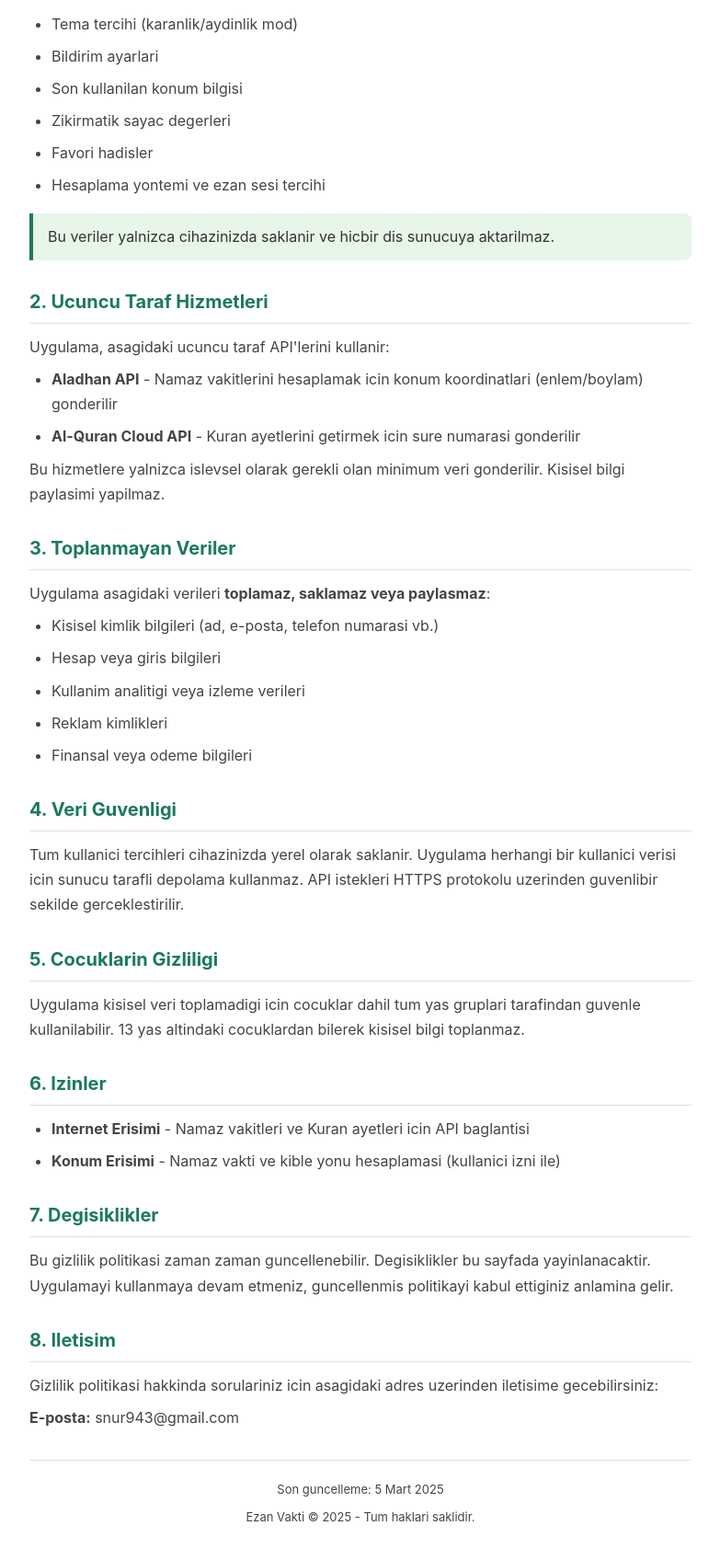
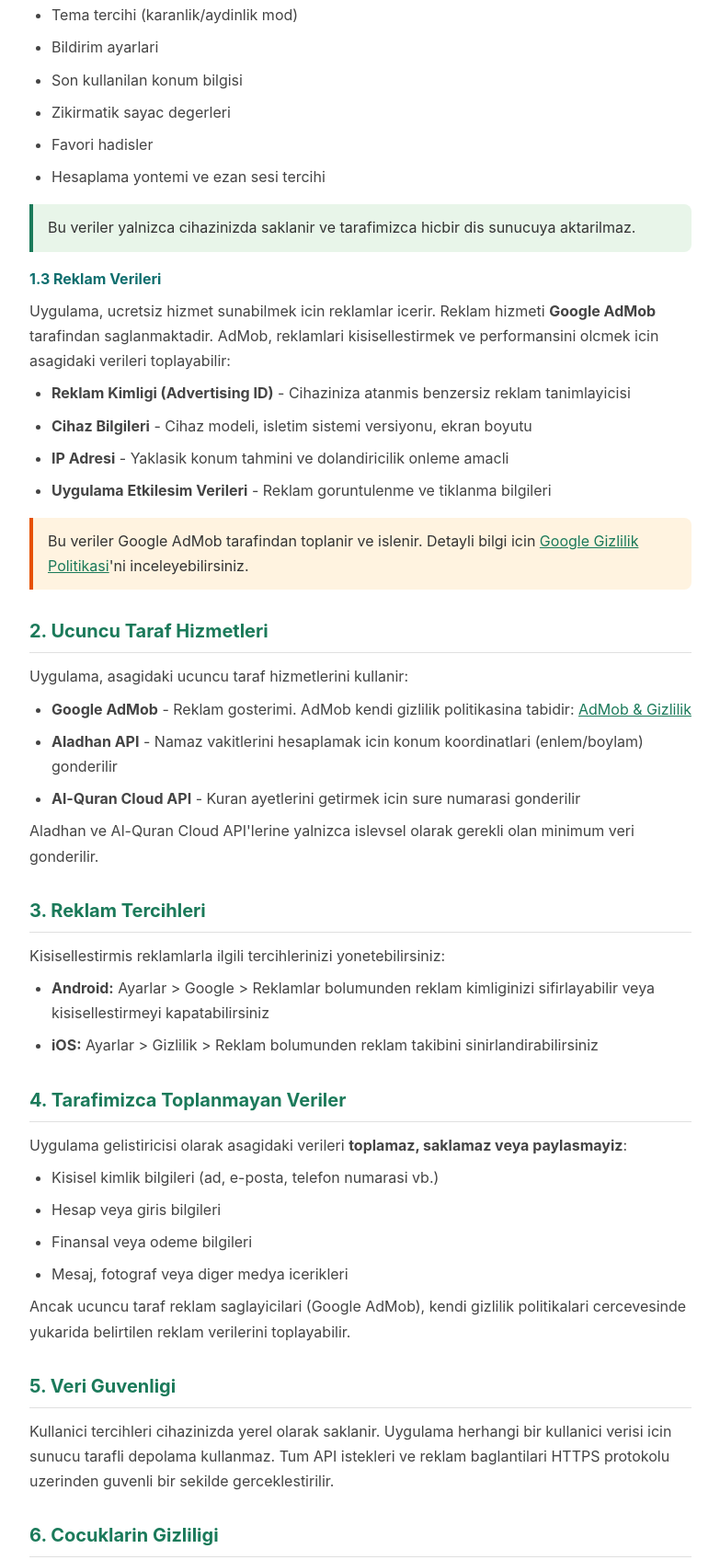
Before and after one commit to kutgulsaitnuri-wq/ezan-vakti-privacy, a plain HTML site: page index.html in a window 1280 px wide. Shown: the part 715-2411 px from the top of the page at 92% size, without its empty margins (248-1031 px from the left). Drawn offline with Linux system fonts and the light colour scheme.

Commit message:
Reklam (Google AdMob) gizlilik bilgileri eklendi

```diff
--- a/index.html
+++ b/index.html
@@ -46,11 +46,19 @@
             padding-bottom: 6px;
             border-bottom: 1px solid #e0e0e0;
         }
+        h3 { color: #0E6E6E; margin: 16px 0 8px; font-size: 16px; }
         p, li { margin-bottom: 8px; color: #444; }
         ul { padding-left: 24px; }
         .highlight {
             background: #e8f5e9;
             border-left: 4px solid #1B7A5A;
+            padding: 12px 16px;
+            border-radius: 0 8px 8px 0;
+            margin: 16px 0;
+        }
+        .warning {
+            background: #fff3e0;
+            border-left: 4px solid #e65100;
             padding: 12px 16px;
             border-radius: 0 8px 8px 0;
             margin: 16px 0;
@@ -63,6 +71,7 @@
             color: #888;
             font-size: 13px;
         }
+        a { color: #1B7A5A; }
         @media (max-width: 600px) {
             .container { padding: 24px 16px; }
             h1 { font-size: 22px; }
@@ -81,15 +90,15 @@
 
         <h2>1. Toplanan Veriler</h2>
 
-        <h3 style="color:#0E6E6E; margin:16px 0 8px;">1.1 Konum Verisi</h3>
+        <h3>1.1 Konum Verisi</h3>
         <p>Uygulama, namaz vakitlerini ve kible yonunu dogru hesaplayabilmek icin cihazinizin konum bilgisine (GPS) erisim izni talep eder. Konum verisi:</p>
         <ul>
             <li>Yalnizca namaz vakti hesaplama ve kible yonu belirleme amacli kullanilir</li>
             <li>Yalnizca cihazinizda yerel olarak saklanir</li>
-            <li>Hicbir sunucuya veya ucuncu tarafa gonderilmez</li>
+            <li>Tarafimizca hicbir sunucuya gonderilmez</li>
         </ul>
 
-        <h3 style="color:#0E6E6E; margin:16px 0 8px;">1.2 Yerel Depolama</h3>
+        <h3>1.2 Yerel Depolama</h3>
         <p>Uygulama, tercihlerinizi cihazinizda yerel olarak saklar. Bunlar:</p>
         <ul>
             <li>Tema tercihi (karanlik/aydinlik mod)</li>
@@ -100,43 +109,63 @@
             <li>Hesaplama yontemi ve ezan sesi tercihi</li>
         </ul>
         <div class="highlight">
-            Bu veriler yalnizca cihazinizda saklanir ve hicbir dis sunucuya aktarilmaz.
+            Bu veriler yalnizca cihazinizda saklanir ve tarafimizca hicbir dis sunucuya aktarilmaz.
+        </div>
+
+        <h3>1.3 Reklam Verileri</h3>
+        <p>Uygulama, ucretsiz hizmet sunabilmek icin reklamlar icerir. Reklam hizmeti <strong>Google AdMob</strong> tarafindan saglanmaktadir. AdMob, reklamlari kisisellestirmek ve performansini olcmek icin asagidaki verileri toplayabilir:</p>
+        <ul>
+            <li><strong>Reklam Kimligi (Advertising ID)</strong> - Cihaziniza atanmis benzersiz reklam tanimlayicisi</li>
+            <li><strong>Cihaz Bilgileri</strong> - Cihaz modeli, isletim sistemi versiyonu, ekran boyutu</li>
+            <li><strong>IP Adresi</strong> - Yaklasik konum tahmini ve dolandiricilik onleme amacli</li>
+            <li><strong>Uygulama Etkilesim Verileri</strong> - Reklam goruntulenme ve tiklanma bilgileri</li>
+        </ul>
+        <div class="warning">
+            Bu veriler Google AdMob tarafindan toplanir ve islenir. Detayli bilgi icin <a href="https://policies.google.com/privacy" target="_blank">Google Gizlilik Politikasi</a>'ni inceleyebilirsiniz.
         </div>
 
         <h2>2. Ucuncu Taraf Hizmetleri</h2>
-        <p>Uygulama, asagidaki ucuncu taraf API'lerini kullanir:</p>
+        <p>Uygulama, asagidaki ucuncu taraf hizmetlerini kullanir:</p>
         <ul>
+            <li><strong>Google AdMob</strong> - Reklam gosterimi. AdMob kendi gizlilik politikasina tabidir: <a href="https://support.google.com/admob/answer/6128543" target="_blank">AdMob & Gizlilik</a></li>
             <li><strong>Aladhan API</strong> - Namaz vakitlerini hesaplamak icin konum koordinatlari (enlem/boylam) gonderilir</li>
             <li><strong>Al-Quran Cloud API</strong> - Kuran ayetlerini getirmek icin sure numarasi gonderilir</li>
         </ul>
-        <p>Bu hizmetlere yalnizca islevsel olarak gerekli olan minimum veri gonderilir. Kisisel bilgi paylasimi yapilmaz.</p>
+        <p>Aladhan ve Al-Quran Cloud API'lerine yalnizca islevsel olarak gerekli olan minimum veri gonderilir.</p>
 
-        <h2>3. Toplanmayan Veriler</h2>
-        <p>Uygulama asagidaki verileri <strong>toplamaz, saklamaz veya paylasmaz</strong>:</p>
+        <h2>3. Reklam Tercihleri</h2>
+        <p>Kisisellestirmis reklamlarla ilgili tercihlerinizi yonetebilirsiniz:</p>
+        <ul>
+            <li><strong>Android:</strong> Ayarlar &gt; Google &gt; Reklamlar bolumunden reklam kimliginizi sifirlayabilir veya kisisellestirmeyi kapatabilirsiniz</li>
+            <li><strong>iOS:</strong> Ayarlar &gt; Gizlilik &gt; Reklam bolumunden reklam takibini sinirlandirabilirsiniz</li>
+        </ul>
+
+        <h2>4. Tarafimizca Toplanmayan Veriler</h2>
+        <p>Uygulama gelistiricisi olarak asagidaki verileri <strong>toplamaz, saklamaz veya paylasmayiz</strong>:</p>
         <ul>
             <li>Kisisel kimlik bilgileri (ad, e-posta, telefon numarasi vb.)</li>
             <li>Hesap veya giris bilgileri</li>
-            <li>Kullanim analitigi veya izleme verileri</li>
-            <li>Reklam kimlikleri</li>
             <li>Finansal veya odeme bilgileri</li>
+            <li>Mesaj, fotograf veya diger medya icerikleri</li>
         </ul>
+        <p>Ancak ucuncu taraf reklam saglayicilari (Google AdMob), kendi gizlilik politikalari cercevesinde yukarida belirtilen reklam verilerini toplayabilir.</p>
 
-        <h2>4. Veri Guvenligi</h2>
-        <p>Tum kullanici tercihleri cihazinizda yerel olarak saklanir. Uygulama herhangi bir kullanici verisi icin sunucu tarafli depolama kullanmaz. API istekleri HTTPS protokolu uzerinden guvenlibir sekilde gerceklestirilir.</p>
+        <h2>5. Veri Guvenligi</h2>
+        <p>Kullanici tercihleri cihazinizda yerel olarak saklanir. Uygulama herhangi bir kullanici verisi icin sunucu tarafli depolama kullanmaz. Tum API istekleri ve reklam baglantilari HTTPS protokolu uzerinden guvenli bir sekilde gerceklestirilir.</p>
 
-        <h2>5. Cocuklarin Gizliligi</h2>
-        <p>Uygulama kisisel veri toplamadigi icin cocuklar dahil tum yas gruplari tarafindan guvenle kullanilabilir. 13 yas altindaki cocuklardan bilerek kisisel bilgi toplanmaz.</p>
+        <h2>6. Cocuklarin Gizliligi</h2>
+        <p>Uygulama tum yas gruplari tarafindan kullanilabilir. 13 yas altindaki cocuklardan bilerek kisisel bilgi toplamayiz. Uygulama icerisinde gosterilen reklamlar, Google AdMob'un cocuklara yonelik reklam politikalarina uygun olarak sunulur.</p>
 
-        <h2>6. Izinler</h2>
+        <h2>7. Izinler</h2>
         <ul>
-            <li><strong>Internet Erisimi</strong> - Namaz vakitleri ve Kuran ayetleri icin API baglantisi</li>
+            <li><strong>Internet Erisimi</strong> - Namaz vakitleri, Kuran ayetleri ve reklam icerikleri icin ag baglantisi</li>
             <li><strong>Konum Erisimi</strong> - Namaz vakti ve kible yonu hesaplamasi (kullanici izni ile)</li>
         </ul>
 
-        <h2>7. Degisiklikler</h2>
+        <h2>8. Degisiklikler</h2>
         <p>Bu gizlilik politikasi zaman zaman guncellenebilir. Degisiklikler bu sayfada yayinlanacaktir. Uygulamayi kullanmaya devam etmeniz, guncellenmis politikayi kabul ettiginiz anlamina gelir.</p>
 
-        <h2>8. Iletisim</h2>
+        <h2>9. Iletisim</h2>
         <p>Gizlilik politikasi hakkinda sorulariniz icin asagidaki adres uzerinden iletisime gecebilirsiniz:</p>
         <p><strong>E-posta:</strong> snur943@gmail.com</p>
 
```
